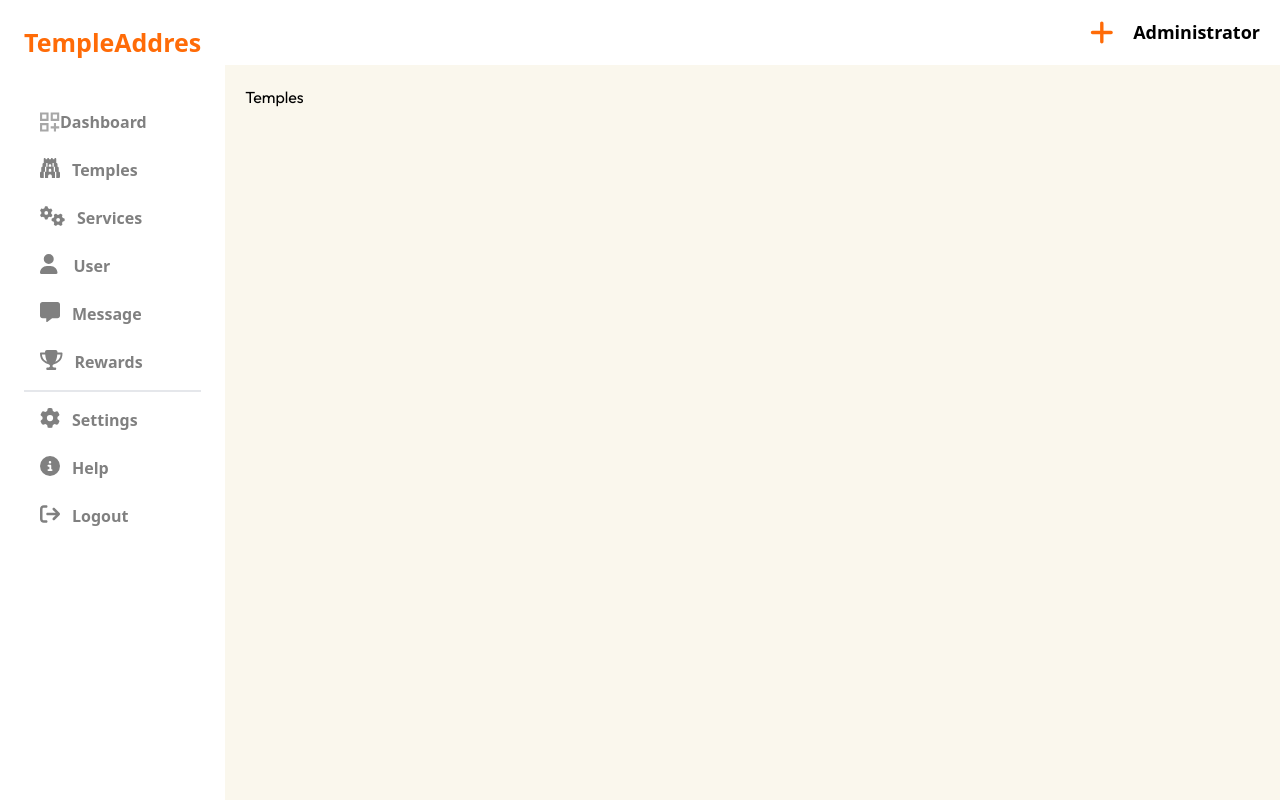
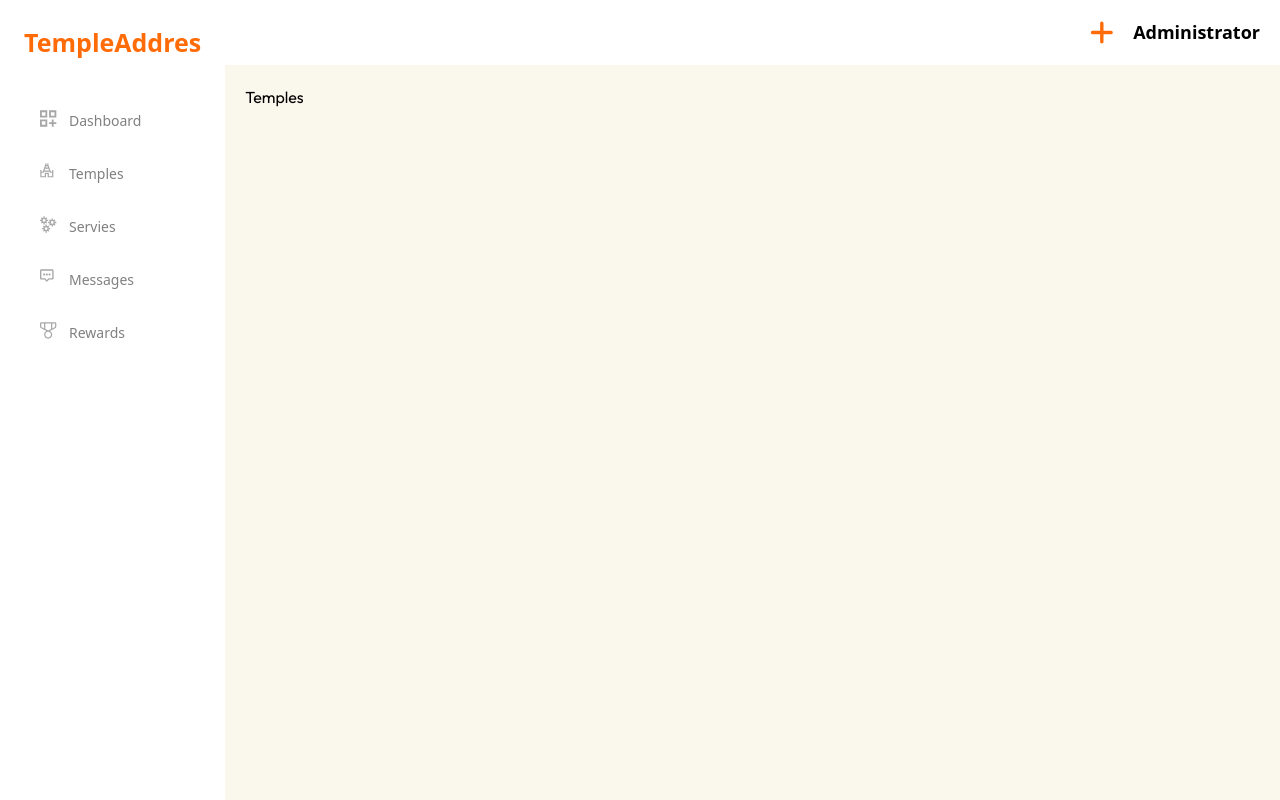
Before and after one commit to RishinKrishna/templeaddres.com, a Next.js app: page /admin/temples in a window 1280 px wide. Built offline with nearby package versions, Linux system fonts and the light colour scheme.

Commit message:
sme changes sidebar

```diff
--- a/src/Layout/admin/Sidebar.jsx
+++ b/src/Layout/admin/Sidebar.jsx
@@ -1,18 +1,4 @@
-import { FontAwesomeIcon } from "@fortawesome/react-fontawesome";
-import {
-  faTableCellsLarge,
-  faGopuram,
-  faGears,
-  faMessage,
-  faTrophy,
-  faUser,
-  faGear,
-  faCircleInfo,
-  faArrowRightFromBracket
-} from "@fortawesome/free-solid-svg-icons";
-import Image from "next/image";
-import { dashboard } from "@/assets/admin/sidebar";
-
+import { sideLinks } from "@/constants";
 import Link from "next/link";
 
 const Sidebar = () => {
@@ -21,97 +7,15 @@ const Sidebar = () => {
       <h2 className="text-[25px] font-semibold mb-10 text-[#ff6b07]">
         TempleAddres
       </h2>
-      <ul className="flex flex-col justify-center space-y-2">
-        <li className="flex py-2 px-4 rounded-[10px] ">
-          <Image
-          src={dashboard}
-          width={1000}
-          height={1000}
-          className="w-[20px] text-[red] text-[rad]"/>
-
-
-          {/* <FontAwesomeIcon
-            icon={faTableCellsLarge}
-            className="social_icons mr-3 hover:text-[#ff6b07] text-[20px] "
-          /> */}
-          <Link href="/admin" className="hover:text-black font-semibold ">
-            Dashboard
-          </Link>
-        </li>
-        <li className="py-2 px-4 rounded-[10px] ">
-          <FontAwesomeIcon
-            icon={faGopuram}
-            className="social_icons mr-3 hover:text-[#ff6b07] text-[20px] "
-          />
-          <Link href="/admin/temples" className="hover:text-black font-semibold ">
-            Temples
-          </Link>
-        </li>
-        <li className="py-2 px-4 rounded-[10px] ">
-          <FontAwesomeIcon
-            icon={faGears}
-            className="social_icons mr-3 hover:text-[#ff6b07] text-[20px] "
-          />
-          <Link href="#" className="hover:text-black font-semibold ">
-            Services
-          </Link>
-        </li>
-        <li className="py-2 px-4 rounded-[10px]">
-          <FontAwesomeIcon
-            icon={faUser}
-            className="social_icons mr-4 hover:text-[#ff6b07] text-[20px] "
-          />
-          <Link href="#" className="hover:text-black font-semibold ">
-            User
-          </Link>
-        </li>
-        <li className="py-2 px-4 rounded-[10px] ">
-          <FontAwesomeIcon
-            icon={faMessage}
-            className="social_icons mr-3 hover:text-[#ff6b07] text-[20px] "
-          />
-          <Link href="#" className="hover:text-black font-semibold ">
-            Message
-          </Link>
-        </li>
-        <li className="py-2 px-4 rounded-[10px] ">
-          <FontAwesomeIcon
-            icon={faTrophy}
-            className="social_icons mr-3 hover:text-[#ff6b07] text-[20px] "
-          />
-          <Link href="#" className="hover:text-black font-semibold ">
-            Rewards
-          </Link>
-        </li>
-        <div className="border-t-2 border-gray-200 my-5"></div>
-
-        <li className="py-2 px-4 rounded-[10px] ">
-          <FontAwesomeIcon
-            icon={faGear}
-            className="social_icons mr-3 hover:text-[#ff6b07] text-[20px] "
-          />
-          <Link href="#" className="hover:text-black font-semibold ">
-            Settings
-          </Link>
-        </li>
-        <li className="py-2 px-4 rounded-[10px] ">
-          <FontAwesomeIcon
-            icon={faCircleInfo}
-            className="social_icons mr-3 hover:text-[#ff6b07] text-[20px] "
-          />
-          <Link href="#" className="hover:text-black font-semibold ">
-            Help
-          </Link>
-        </li>
-        <li className="py-2 px-4 rounded-[10px] ">
-          <FontAwesomeIcon
-            icon={faArrowRightFromBracket}
-            className="social_icons mr-3 hover:text-[#ff6b07] text-[20px]"
-          />
-          <Link href="#" className="hover:text-black font-semibold ">
-            Logout
-          </Link>
-        </li>
+      <ul className="flex flex-col justify-center text-[14px]">
+        {sideLinks.map((link) => (
+          <li key={link.id} className="flex hover:bg-[#ff6b07] mb-4 py-2 px-4 rounded-[6px] gap-3 hover:text-white ">
+            {link.icon}
+            <Link href={link.id}>
+              {link.title}
+            </Link>
+          </li>
+        ))}
       </ul>
     </div>
   );
--- a/src/components/admin/Counts/Activites/index.jsx
+++ b/src/components/admin/Counts/Activites/index.jsx
@@ -3,7 +3,7 @@ import React from "react";
 const Activites = () => {
   return (
     <div className="p-5 w-full">
-      <div className="bg-white w-full rounded-[12px] p-6">
+      <div className="bg-white w-full rounded-[12px]">
         <h5 className="font-poppins text-[#666666] text-[15px]">Activities</h5>
         <div className="border-t-2 border-gray-100 my-2" />
 
--- a/src/components/icons/DashboardIcon.jsx
+++ b/src/components/icons/DashboardIcon.jsx
@@ -3,8 +3,8 @@ import React from "react";
 const DashboardIcon = (props) => {
   return (
     <svg
-      width="25"
-      height="24"
+      width="17"
+      height="17"
       viewBox="0 0 25 24"
       fill="none"
       xmlns="http://www.w3.org/2000/svg"
--- /dev/null
+++ b/src/components/icons/MessageIcon.jsx
@@ -0,0 +1,19 @@
+import React from 'react'
+
+const MessageIcon = (props) => {
+  return (
+    <svg
+      width="17"
+      height="17"
+      viewBox="0 0 25 24"
+      fill="none"
+      xmlns="http://www.w3.org/2000/svg"
+      {...props}
+    >
+     <path d="M0.0223389 2.01562C0.0223389 1.48519 0.233052 0.976484 0.608125 0.601411C0.983198 0.226339 1.49191 0.015625 2.02234 0.015625H18.0223C18.5528 0.015625 19.0615 0.226339 19.4366 0.601411C19.8116 0.976484 20.0223 1.48519 20.0223 2.01562V13.0156C20.0223 13.5461 19.8116 14.0548 19.4366 14.4298C19.0615 14.8049 18.5528 15.0156 18.0223 15.0156H13.4363L10.7293 17.7226C10.5418 17.9101 10.2875 18.0154 10.0223 18.0154C9.75717 18.0154 9.50287 17.9101 9.31534 17.7226L6.60834 15.0156H2.02234C1.49191 15.0156 0.983198 14.8049 0.608125 14.4298C0.233052 14.0548 0.0223389 13.5461 0.0223389 13.0156V2.01562ZM18.0223 2.01562H2.02234V13.0156H7.02234C7.28753 13.0157 7.54185 13.1211 7.72934 13.3086L10.0223 15.6016L12.3153 13.3086C12.5028 13.1211 12.7571 13.0157 13.0223 13.0156H18.0223V2.01562Z" fill="#A7A7A7"/>
+<path d="M11.5223 7.51562C11.5223 7.91345 11.3643 8.29498 11.083 8.57629C10.8017 8.85759 10.4202 9.01562 10.0223 9.01562C9.62451 9.01562 9.24298 8.85759 8.96168 8.57629C8.68037 8.29498 8.52234 7.91345 8.52234 7.51562C8.52234 7.1178 8.68037 6.73627 8.96168 6.45496C9.24298 6.17366 9.62451 6.01563 10.0223 6.01562C10.4202 6.01563 10.8017 6.17366 11.083 6.45496C11.3643 6.73627 11.5223 7.1178 11.5223 7.51562ZM15.5223 7.51562C15.5223 7.91345 15.3643 8.29498 15.083 8.57629C14.8017 8.85759 14.4202 9.01562 14.0223 9.01562C13.6245 9.01562 13.243 8.85759 12.9617 8.57629C12.6804 8.29498 12.5223 7.91345 12.5223 7.51562C12.5223 7.1178 12.6804 6.73627 12.9617 6.45496C13.243 6.17366 13.6245 6.01563 14.0223 6.01562C14.4202 6.01563 14.8017 6.17366 15.083 6.45496C15.3643 6.73627 15.5223 7.1178 15.5223 7.51562ZM7.52234 7.51562C7.52234 7.91345 7.3643 8.29498 7.083 8.57629C6.80169 8.85759 6.42016 9.01562 6.02234 9.01562C5.62451 9.01562 5.24298 8.85759 4.96168 8.57629C4.68037 8.29498 4.52234 7.91345 4.52234 7.51562C4.52234 7.1178 4.68037 6.73627 4.96168 6.45496C5.24298 6.17366 5.62451 6.01563 6.02234 6.01562C6.42016 6.01563 6.80169 6.17366 7.083 6.45496C7.3643 6.73627 7.52234 7.1178 7.52234 7.51562Z" fill="#A7A7A7"/>
+    </svg>
+  )
+}
+
+export default MessageIcon
--- /dev/null
+++ b/src/components/icons/RewardsIcon.jsx
@@ -0,0 +1,18 @@
+import React from 'react'
+
+const RewardsIcon = (props) => {
+  return (
+    <svg
+      width="17"
+      height="17"
+      viewBox="0 0 25 24"
+      fill="none"
+      xmlns="http://www.w3.org/2000/svg"
+      {...props}
+    >
+      <path d="M21.9204 0.0153809C23.0813 0.0153809 24.0224 0.956457 24.0224 2.11734V5.77199C24.0224 7.00213 23.3388 8.13035 22.2484 8.69981L14.7032 12.6398C16.6683 13.6269 18.0168 15.6609 18.0168 18.0098C18.0168 21.3266 15.3279 24.0154 12.0112 24.0154C8.69439 24.0154 6.00559 21.3266 6.00559 18.0098C6.00559 15.6609 7.35409 13.6269 9.31917 12.6398L1.77397 8.69981C0.683592 8.13035 0 7.00213 0 5.77199V2.11734C0 0.956457 0.941076 0.0153809 2.10196 0.0153809H21.9204ZM12.0112 13.8059C9.68942 13.8059 7.80726 15.688 7.80726 18.0098C7.80726 20.3316 9.68942 22.2137 12.0112 22.2137C14.3329 22.2137 16.2151 20.3316 16.2151 18.0098C16.2151 15.688 14.3329 13.8059 12.0112 13.8059ZM16.2151 1.81586H7.80726V9.81769L11.8722 11.9411C11.9593 11.9867 12.0631 11.9867 12.1501 11.9411L16.2151 9.81649V1.81586ZM6.00559 1.81586L2.10196 1.81706C1.93612 1.81706 1.80168 1.9515 1.80168 2.11734V5.77199C1.80168 6.33115 2.11239 6.84397 2.60802 7.10282L6.00559 8.87603V1.81586ZM21.9204 1.81706L18.0168 1.81586V8.87603L21.4144 7.10282C21.9099 6.84397 22.2207 6.33115 22.2207 5.77199V2.11734C22.2207 1.9515 22.0863 1.81706 21.9204 1.81706Z" fill="#A7A7A7"/>
+    </svg>
+  )
+}
+
+export default RewardsIcon
--- /dev/null
+++ b/src/components/icons/ServiesIcon.jsx
@@ -0,0 +1,19 @@
+import React from "react";
+
+const ServiesIcon = (props) => {
+  return (
+    <svg
+      width="17"
+      height="17"
+      viewBox="0 0 25 24"
+      fill="none"
+      xmlns="http://www.w3.org/2000/svg"
+      {...props}
+    >
+      <path d="M6 9C7.65685 9 9 7.65685 9 6M6 9C4.34315 9 3 7.65685 3 6M6 9V12M9 6C9 4.34315 7.65685 3 6 3M9 6H12M6 3C4.34315 3 3 4.34315 3 6M6 3V0M3 6H0M2 2L4 4M8 8L10 10M10 2L8 4M4 8L2 10M18 12C19.6569 12 21 10.6569 21 9M18 12C16.3431 12 15 10.6569 15 9M18 12V15M21 9C21 7.34315 19.6569 6 18 6M21 9H24M18 6C16.3431 6 15 7.34315 15 9M18 6V3M15 9H12M14 5L16 7M20 11L22 13M22 5L20 7M16 11L14 13M9 21C10.6569 21 12 19.6569 12 18M9 21C7.34315 21 6 19.6569 6 18M9 21V24M12 18C12 16.3431 10.6569 15 9 15M12 18H15M9 15C7.34315 15 6 16.3431 6 18M9 15V12M6 18H3M5 14L7 16M11 20L13 22M13 14L11 16M7 20L5 22" stroke="#A9A9A9" stroke-width="2"/>
+
+    </svg>
+  );
+};
+
+export default ServiesIcon;
--- /dev/null
+++ b/src/components/icons/TemplesIcon.jsx
@@ -0,0 +1,18 @@
+import React from "react";
+
+const TemplesIcon = (props) => {
+  return (
+    <svg
+      width="17"
+      height="17"
+      viewBox="0 0 25 24"
+      fill="none"
+      xmlns="http://www.w3.org/2000/svg"
+      {...props}
+    >
+      <path d="M17.8224 9.81564V12.2156H16.0224L12.4224 2.61564V0.215637H10.6224V2.61564H9.42236V0.215637H7.62236V2.61564L4.02236 12.2156H2.22236V9.81564H0.422363V20.6156H8.82236V15.8156H11.2224V20.6156H19.6224V9.81564H17.8224ZM12.5304 8.01564L13.4304 10.4156H6.61436L7.51436 8.01564H12.5304ZM8.19836 6.21564L8.87036 4.41564H11.1744L11.8464 6.21564H8.19836ZM17.8224 18.8156H13.0224V14.0156H7.02236V18.8156H2.22236V14.0156H5.27036L5.94236 12.2156H14.1024L14.7744 14.0156H17.8224V18.8156Z" fill="#A7A7A7"/>
+    </svg>
+  );
+};
+
+export default TemplesIcon;
--- a/src/constants/index.js
+++ b/src/constants/index.js
@@ -1,3 +1,9 @@
+import DashboardIcon from "@/components/icons/DashboardIcon";
+import MessageIcon from "@/components/icons/MessageIcon";
+import RewardsIcon from "@/components/icons/RewardsIcon";
+import ServiesIcon from "@/components/icons/ServiesIcon";
+import TemplesIcon from "@/components/icons/TemplesIcon";
+
 export const navLinks = [
   {
     id: "/home",
@@ -19,6 +25,38 @@ export const navLinks = [
   {
     id: "/gallery",
     title: "Gallery",
+  },
+];
+export const sideLinks = [
+  {
+    id: "/admin",
+    icon: <DashboardIcon/>,
+    title: "Dashboard",
+
+  },
+  {
+    id: "/admin/temples",
+    icon: <TemplesIcon/>,
+    title: "Temples",
+
+  },
+  {
+    id: "/home",
+    icon: <ServiesIcon/>,
+    title: "Servies",
+
+  },
+  {
+    id: "/home",
+    icon: <MessageIcon/>,
+    title: "Messages",
+
+  },
+  {
+    id: "/home",
+    icon: <RewardsIcon/>,
+    title: "Rewards",
+
   },
 ];
 
```
